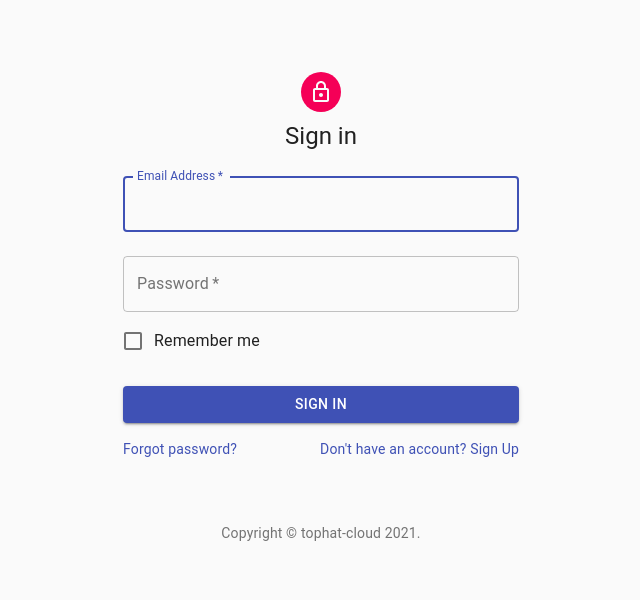
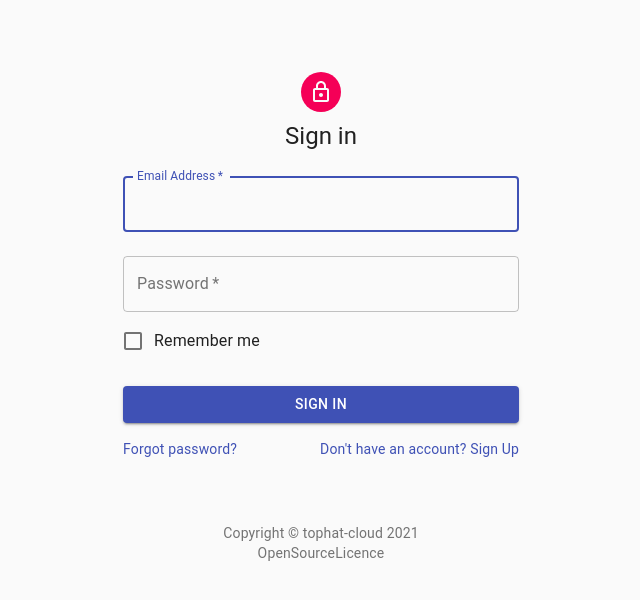
Before and after one commit to tophat-cloud/cumulus-front, a React (Create React App) app: page /signin in a window 1280 px wide. Shown: the top 600 px of the page, without its empty margins (319-959 px from the left). Built offline with nearby package versions, Linux system fonts and the light colour scheme.

Commit message:
Add features: OpenSourceLicense Document
input type: markdown

```diff
--- a/src/App.js
+++ b/src/App.js
@@ -6,6 +6,7 @@ import { Route } from "react-router-dom";
 import OverviewComponent from "./dashboard/Overview/Overview";
 import DetailList from "./dashboard/DetailList/DetailList";
 import Information from "./dashboard/Information/Information";
+import OpenSourceLicense from "./license/OpenSourceLicense";
 import SignIn from "./sign-in/SignIn";
 import SignUp from "./sign-in/SignUp";
 
@@ -17,6 +18,7 @@ function App() {
       <Route path="/dashboard/overview" component={OverviewComponent} />
       <Route path="/dashboard/detail" component={DetailList} />
       <Route path="/dashboard/information" component={Information} />
+      <Route path="/license" component={OpenSourceLicense} />
       <Route path="/signin" component={SignIn} />
       <Route path="/signup" component={SignUp} />
     </div>
--- a/src/base/Copyright.js
+++ b/src/base/Copyright.js
@@ -4,6 +4,8 @@ import Typography from "@material-ui/core/Typography";
 
 export default function Copyright() {
   return (
+    <>
+      {/* Copyright */}
       <Typography variant="body2" color="textSecondary" align="center">
         {"Copyright © "}
         <Link
@@ -14,7 +16,15 @@ export default function Copyright() {
           tophat-cloud{" "}
         </Link>{" "}
         {new Date().getFullYear()}
-      {"."}
+        {""}
       </Typography>
+
+      {/* OpenSourceLicence */}
+      <Typography variant="body2" color="textSecondary" align="center">
+        <Link color="inherit" href="/license">
+          {"OpenSourceLicence"}
+        </Link>
+      </Typography>
+    </>
   );
 }
--- /dev/null
+++ b/src/license/OpenSourceLicense.js
@@ -0,0 +1,20 @@
+import React from "react";
+import ReactMarkdown from "react-markdown";
+import OpenSourceLicenseComponent from "../dashboard/Dashboard";
+
+const information1 = `
+# OpenSourceLicense
+
+## SDK
+## Scanner
+## Front
+## Back
+`;
+
+export default function Information() {
+  return (
+    <OpenSourceLicenseComponent>
+      <ReactMarkdown>{information1}</ReactMarkdown>
+    </OpenSourceLicenseComponent>
+  );
+}
```
Lines whose indentation alone changed are shown as unchanged.
